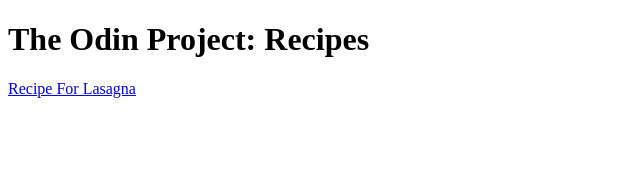
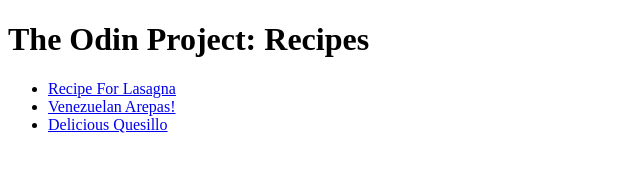
Before and after one commit to rolanjose7/odin-recipes, a plain HTML site: page index.html in a window 1280 px wide. Shown: the whole page, without its empty margins (0-640 px from the left). Drawn offline with Linux system fonts and the light colour scheme.

Commit message:
Two more items

```diff
--- a/index.html
+++ b/index.html
@@ -8,6 +8,11 @@
 </head>
 <body>
     <h1>The Odin Project: Recipes</h1>
-    <a href="recipes/lasagna.html">Recipe For Lasagna</a>
+    <ul>
+        <li><a href="recipes/lasagna.html">Recipe For Lasagna</a></li>
+        <li><a href="recipes/arepas.html">Venezuelan Arepas!</a></li>
+        <li><a href="recipes/quesillo.html">Delicious Quesillo</a></li>
+    </ul>
+
 </body>
 </html>
```
